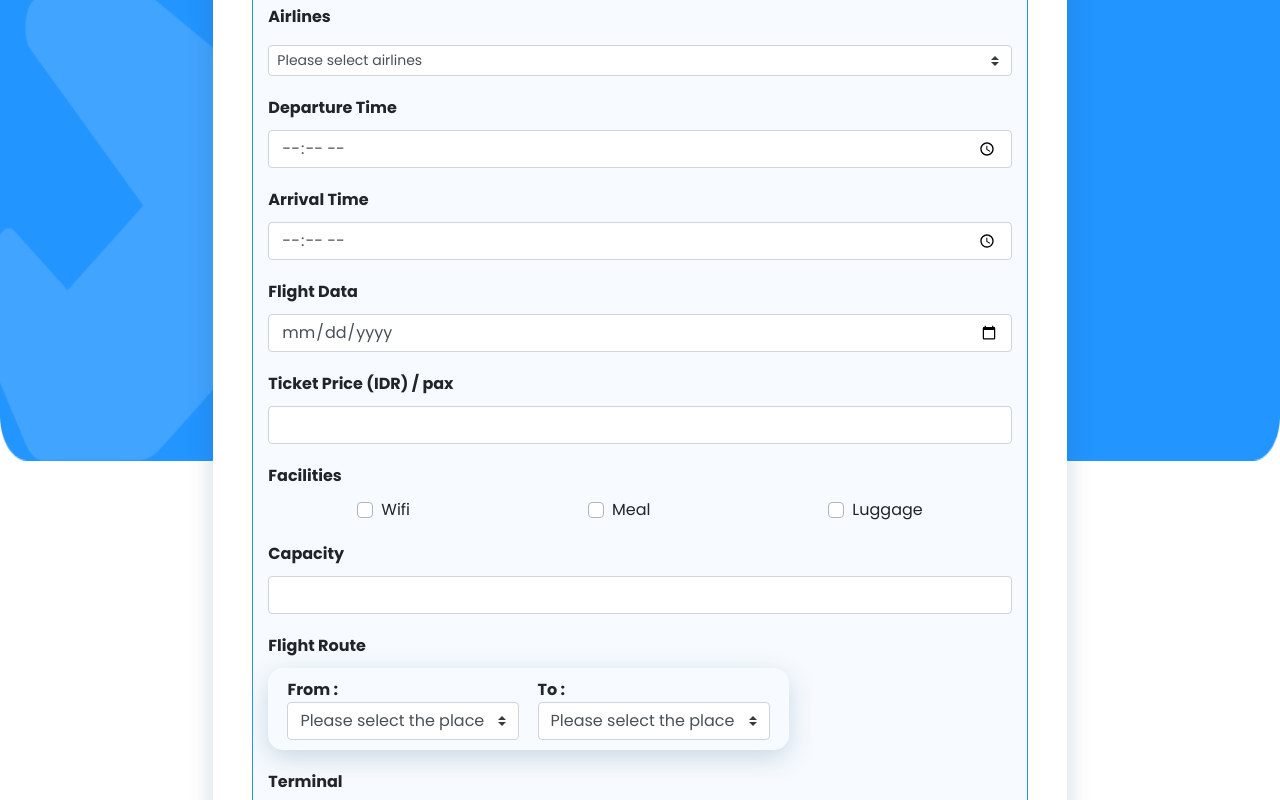
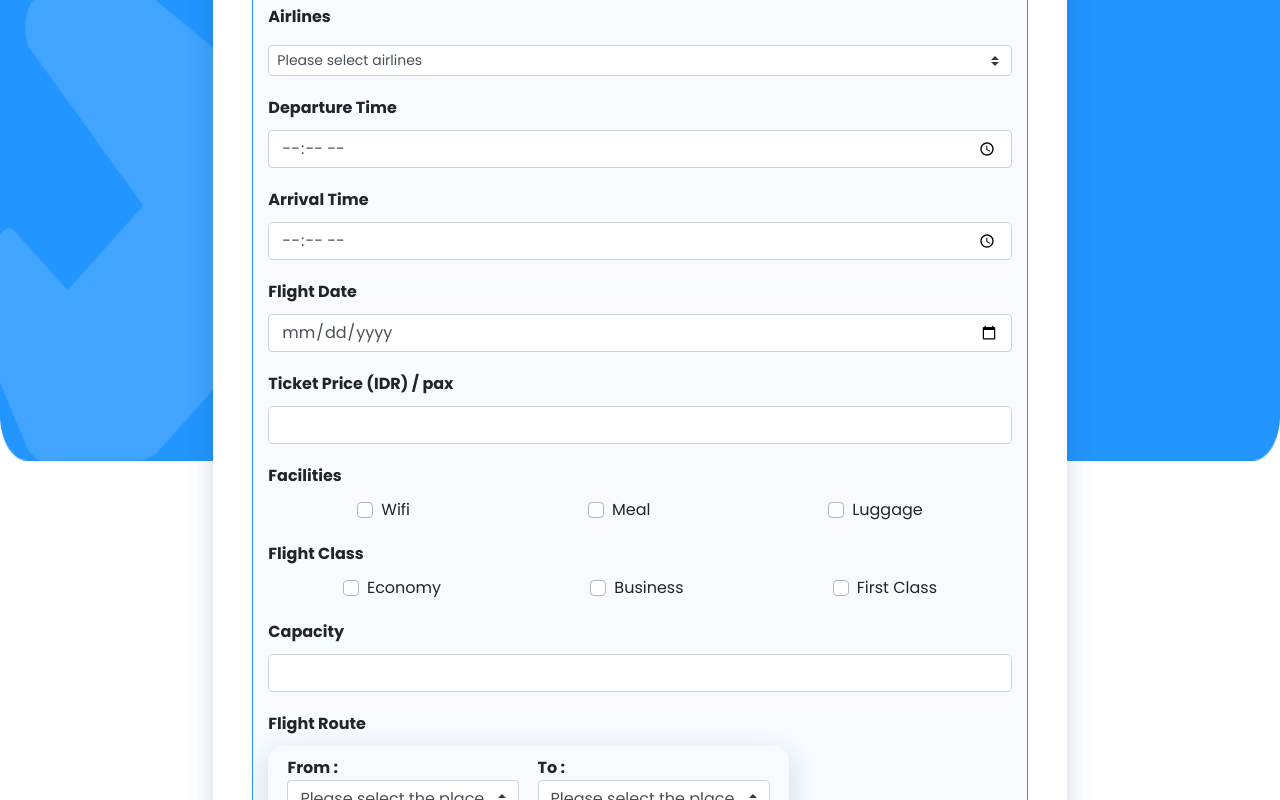
Before and after one commit to andrawanerlang1/TERBANGIN-FrontEnd, a Vue app: page /post-flight in a window 1280 px wide. Shown: the part 358-1158 px from the top of the page. Built offline with nearby package versions, Linux system fonts and the light colour scheme; what vue-sweetalert2 would draw is missing.

Commit message:
adding flight class

```diff
--- a/src/components/_base/FlightDetail/FlightInputPost.vue
+++ b/src/components/_base/FlightDetail/FlightInputPost.vue
@@ -28,7 +28,7 @@
       </div>
       <div class="formSeparator">
         <div class="separatorName">
-          Flight Data
+          Flight Date
         </div>
         <b-form-input type="date"></b-form-input>
       </div>
@@ -46,6 +46,16 @@
           <b-form-checkbox value="wifi">Wifi</b-form-checkbox>
           <b-form-checkbox value="food">Meal</b-form-checkbox>
           <b-form-checkbox value="luggage">Luggage</b-form-checkbox>
+        </div>
+      </div>
+      <div class="formSeparator">
+        <div class="separatorName">
+          Flight Class
+        </div>
+        <div style="display:flex;justify-content:space-around; font-weight:500">
+          <b-form-checkbox value="economy">Economy</b-form-checkbox>
+          <b-form-checkbox value="business">Business</b-form-checkbox>
+          <b-form-checkbox value="firstclass">First Class</b-form-checkbox>
         </div>
       </div>
       <div class="formSeparator">
```
